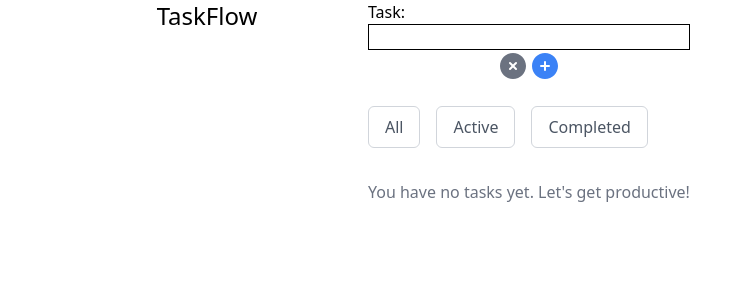
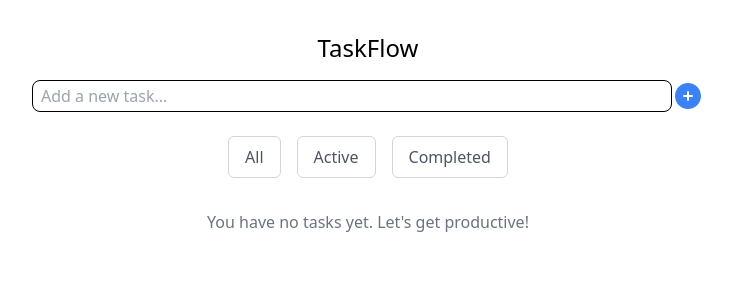
Before and after one commit to Nickolas-Hernandez/task-flow, a Vue app: page / in a window 1280 px wide. Shown: the top 300 px of the page, without its empty margins (272-1004 px from the left). Built offline with nearby package versions, Linux system fonts and the light colour scheme.

Commit message:
Add mobile/desktop styles

```diff
--- a/src/App.vue
+++ b/src/App.vue
@@ -3,25 +3,27 @@ import { PlusCircleIcon, XCircleIcon, TrashIcon } from '@heroicons/vue/24/solid'
 </script>
 
 <template>
-  <header>
+  <header class="max-w-2xl mx-auto">
     <h1 class="text-2xl text-center mb-4">TaskFlow</h1>
   </header>
-  <main>
-    <form @submit.prevent="addTask" class="task-form task-form flex flex-col">
-      <label for="new-task">Task:</label>
-      <input v-model="newTask" name="new-task" type="text" class="border border-black" />
+  <main class="container max-w-2xl mx-auto">
+    <form @submit.prevent="addTask" class="task-form task-form flex flex-row">
+      <!-- <label for="new-task">Task:</label> -->
+      <input
+        v-model="newTask"
+        name="new-task"
+        type="text"
+        class="border border-black rounded-lg items-center w-full pl-2"
+        placeholder="Add a new task..."
+      />
       <div class="task-form__action-buttons flex mx-auto">
-        <XCircleIcon
-          @click="clearTask"
-          class="w-8 text-gray-500 hover:text-gray-700 transition duration-200"
-        />
-        <button type="submit">
+        <button type="submit" class="my-auto">
           <PlusCircleIcon class="w-8 text-blue-500 hover:text-blue-600 duration-200" />
         </button>
       </div>
     </form>
 
-    <div class="filters flex justify-start gap-4 mt-6">
+    <div class="filters flex justify-center gap-4 mt-6">
       <button
         :class="['filters__button', activeFilter === 'all' ? 'active-filter' : '']"
         @click="setFilter('all')"
@@ -112,9 +114,6 @@ export default {
       this.newTask = ''
       this.saveTasksToStorage()
     },
-    clearTask() {
-      this.newTask = ''
-    },
     updateTaskStatus(id) {
       const selectedTask = this.tasks.find((task) => task.id === id)
       if (selectedTask) {
--- a/src/assets/main.css
+++ b/src/assets/main.css
@@ -6,30 +6,3 @@
   padding: 2rem;
   font-weight: normal;
 }
-
-a,
-.green {
-  text-decoration: none;
-  color: hsla(160, 100%, 37%, 1);
-  transition: 0.4s;
-  padding: 3px;
-}
-
-@media (hover: hover) {
-  a:hover {
-    background-color: hsla(160, 100%, 37%, 0.2);
-  }
-}
-
-@media (min-width: 1024px) {
-  body {
-    display: flex;
-    place-items: center;
-  }
-
-  #app {
-    display: grid;
-    grid-template-columns: 1fr 1fr;
-    padding: 0 2rem;
-  }
-}
```
